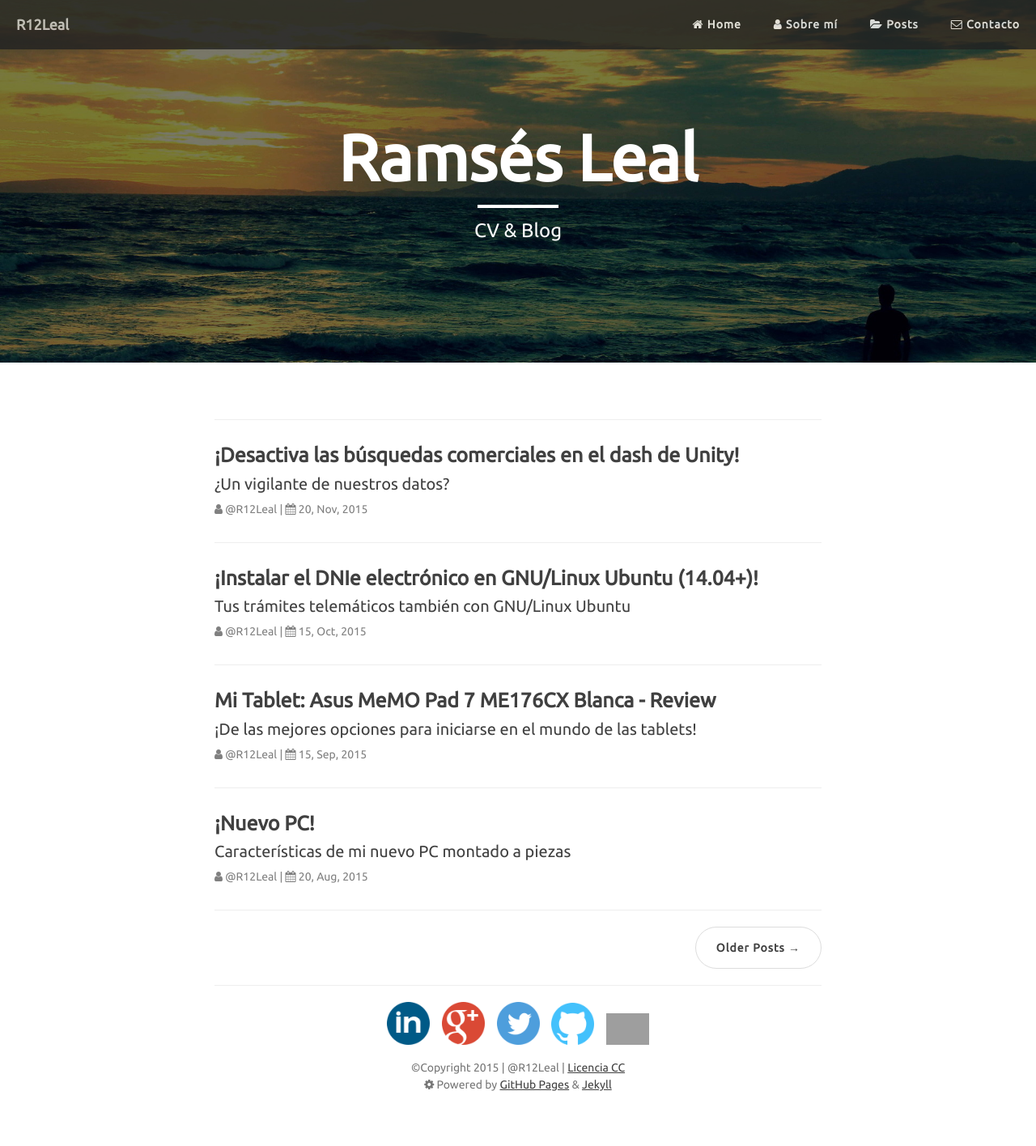
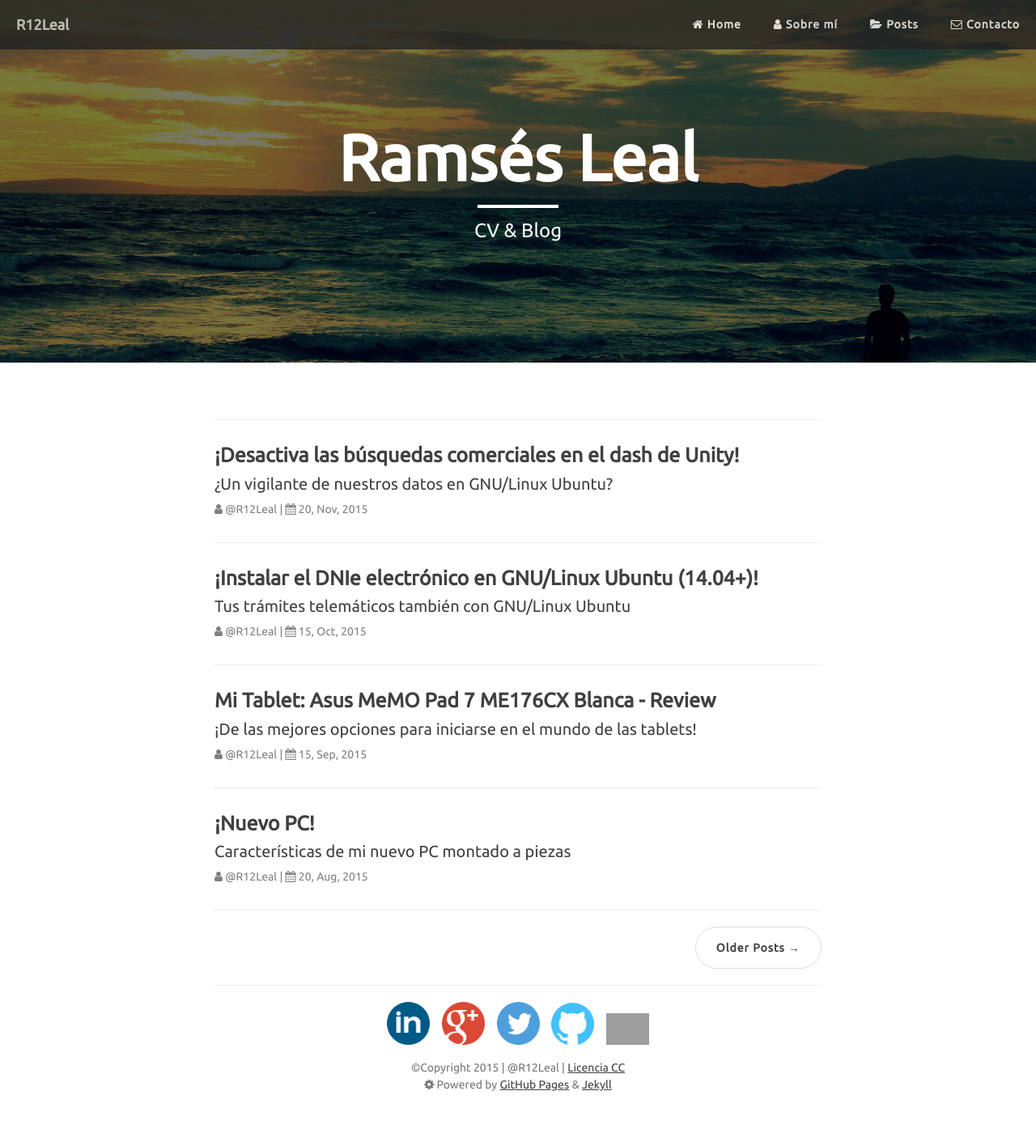
Before and after one commit to R12Leal/R12Leal.github.io, a Jekyll site: the page built from index.html, in a window 1280 px wide. Shown: the whole page at 81% size. Built offline with Jekyll 4.4.1, drawn with Linux system fonts in a browser that asks for light colours; nearby versions of some CDN libraries; the list of posts is cut into pages by our own code; comment, search, counter and statistics services are not loaded.

Commit message:
Update 27/12/2015

```diff
--- a/_posts/2015-11-20-desactivar-busquedas-comerciales-ubuntu.markdown
+++ b/_posts/2015-11-20-desactivar-busquedas-comerciales-ubuntu.markdown
@@ -1,7 +1,7 @@
 ---
 layout:     	post
 title:      	"¡Desactiva las búsquedas comerciales en el dash de Unity!"
-subtitle:   	"¿Un vigilante de nuestros datos?"
+subtitle:   	"¿Un vigilante de nuestros datos en GNU/Linux Ubuntu?"
 description:	Desactiva las búsquedas comerciales en el dash de Unity
 date:       	2015-11-20 12:00:00
 sitemap:
```
